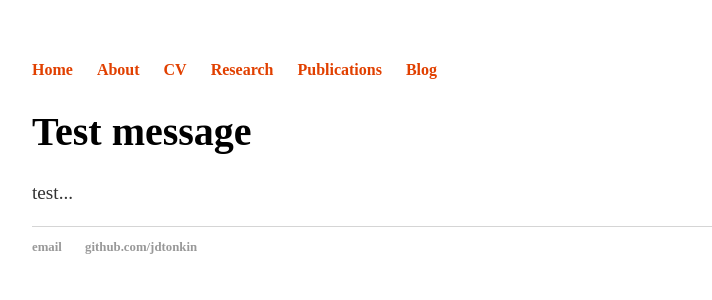
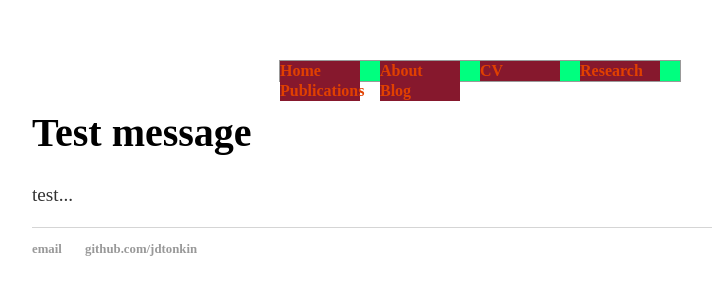
Before and after one commit to jdtonkin/jdtonkin.github.io, a Jekyll site: the page built from index.html, in a window 1280 px wide. Shown: the top 300 px of the page, without its empty margins (160-872 px from the left). Built offline with Jekyll 4.4.1, drawn with Linux system fonts in a browser that asks for light colours.

Commit message:
Update main.css

```diff
--- a/css/main.css
+++ b/css/main.css
@@ -19,7 +19,7 @@ nav ul, footer ul a {
      color: #999;
 }
 
-ul.nav {
+nav ul {
    background-color: #00ff7f;
    border: 1px solid #999;
    height: 20px; /*This is an example*/
@@ -27,7 +27,7 @@ ul.nav {
    width: 400px;
  }
 
- ul.nav li {
+ nav ul li {
    background-color: #86182d; /*Example background color*/
    display: block;
    float: left;
```
